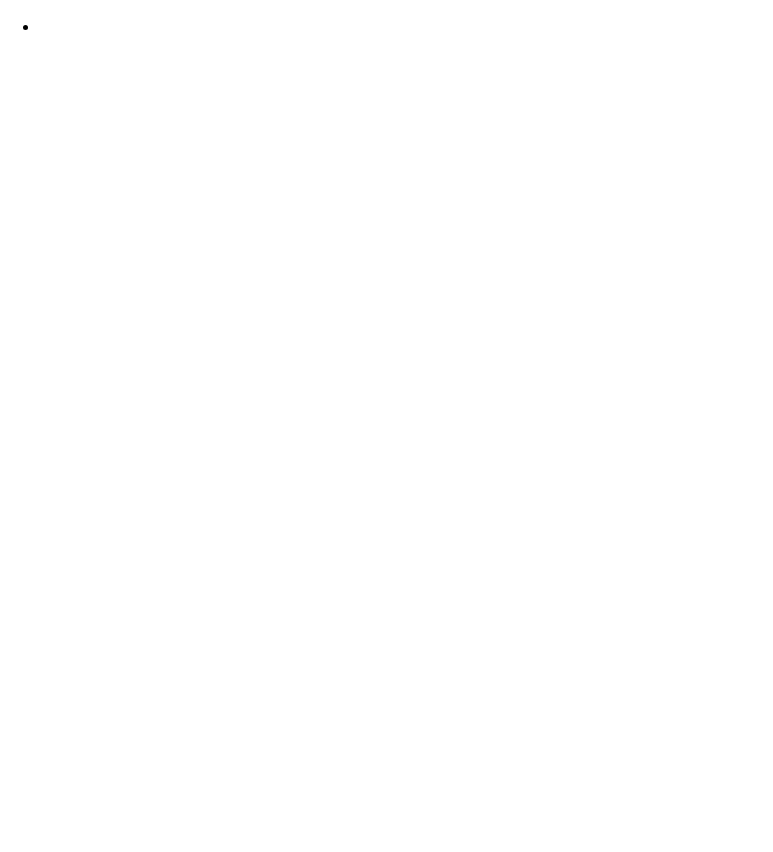
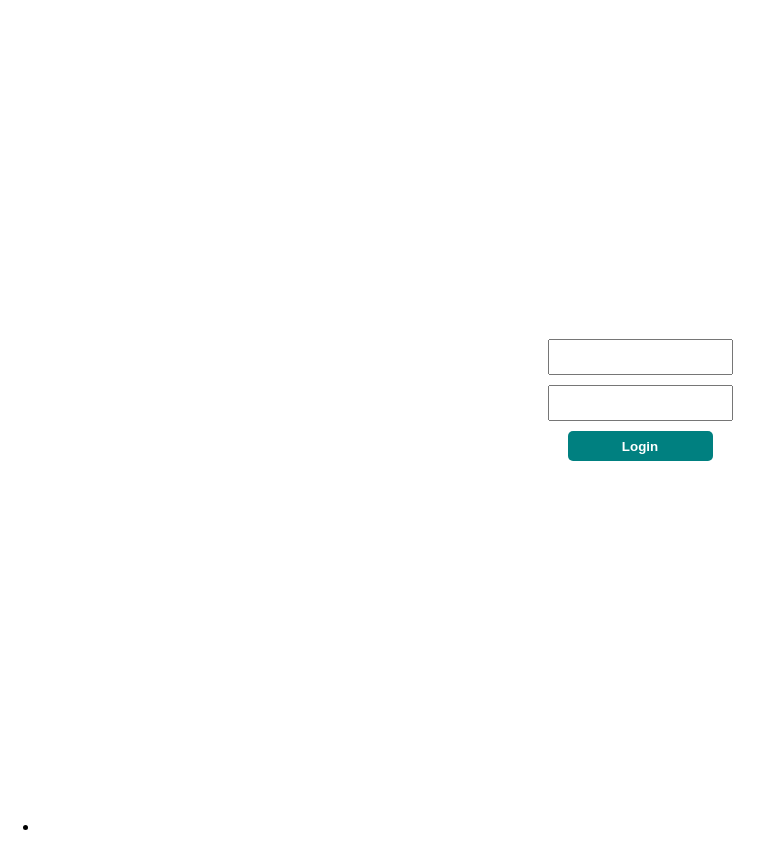
Before and after one commit to ValeSer/TDD-React-List, a React (Create React App) app in the folder tdd-react-list/: page / in a window 1280 px wide. Shown: the whole page, without its empty margins (0-773 px from the left). Before the commit the page ends 800 px from the top, so only its background shows below. Built offline with nearby package versions, Linux system fonts and the light colour scheme.

Commit message:
render the Login component

```diff
--- a/tdd-react-list/src/App.js
+++ b/tdd-react-list/src/App.js
@@ -1,9 +1,11 @@
 import logo from './logo.svg';
 import './App.css';
+import { Login } from './components/Login';
 
 function App() {
   return (
     <div className="App">
+      <Login />
       <ul>
         <li></li>
       </ul>
```
